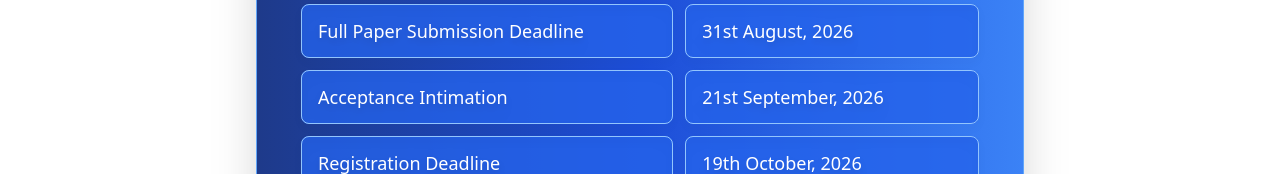
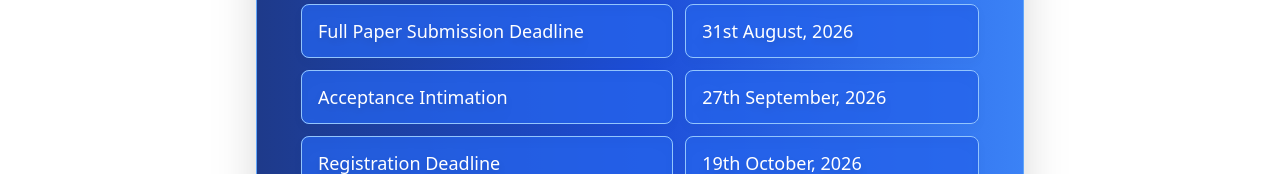
Before and after one commit to vikneshh-rs/icaisda26, a React (Vite) app in the folder CSE-Conference-main/: page / in a window 1280 px wide. Shown: the part 5844-6018 px from the top of the page. Built offline with nearby package versions, Linux system fonts and the light colour scheme; no server answers.

Commit message:
chore: update acceptance intimation to 27th September

```diff
--- a/CSE-Conference-main/src/Components/Home/Speakers.jsx
+++ b/CSE-Conference-main/src/Components/Home/Speakers.jsx
@@ -148,7 +148,7 @@ const Speakers = () => {
           <tbody>
             {[
               ["Full Paper Submission Deadline", "31st August, 2026"],
-              ["Acceptance Intimation", "21st September, 2026"],
+              ["Acceptance Intimation", "27th September, 2026"],
               ["Registration Deadline", "19th October, 2026"],
               ["Conference Date", "12 - 13, November, 2026"],
             ].map((row, index) => (
--- a/CSE-Conference-main/src/Pages/Timeline.jsx
+++ b/CSE-Conference-main/src/Pages/Timeline.jsx
@@ -42,7 +42,7 @@ const Timeline = () => {
           <tbody>
             {[
               ["Full Paper Submission Deadline", "31st August 2026"],
-              ["Acceptance Intimation", "21st September 2026"],
+              ["Acceptance Intimation", "27th September 2026"],
               ["Registration Deadline", "19th October 2026"],
               ["Conference Date", "12-13 November 2026"],
             ].map((row, index) => (
```
